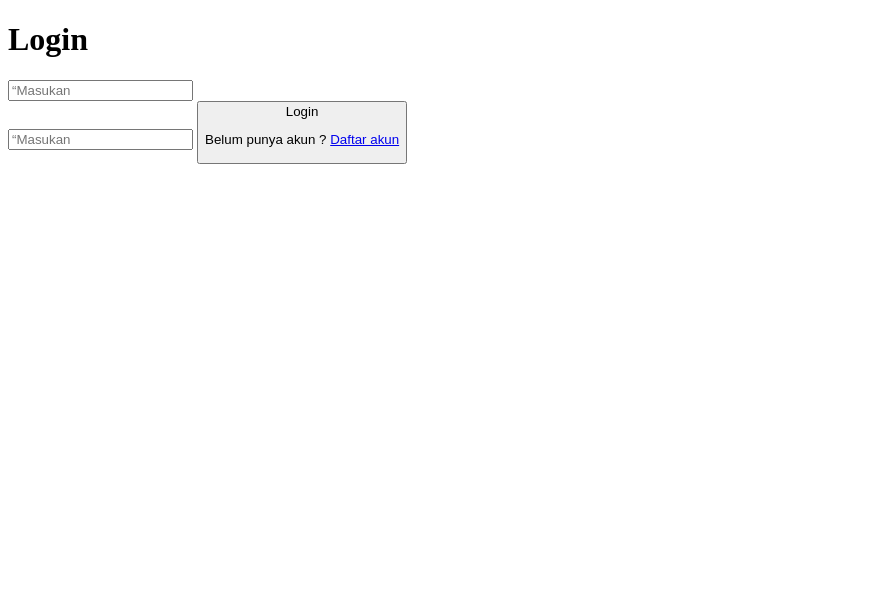
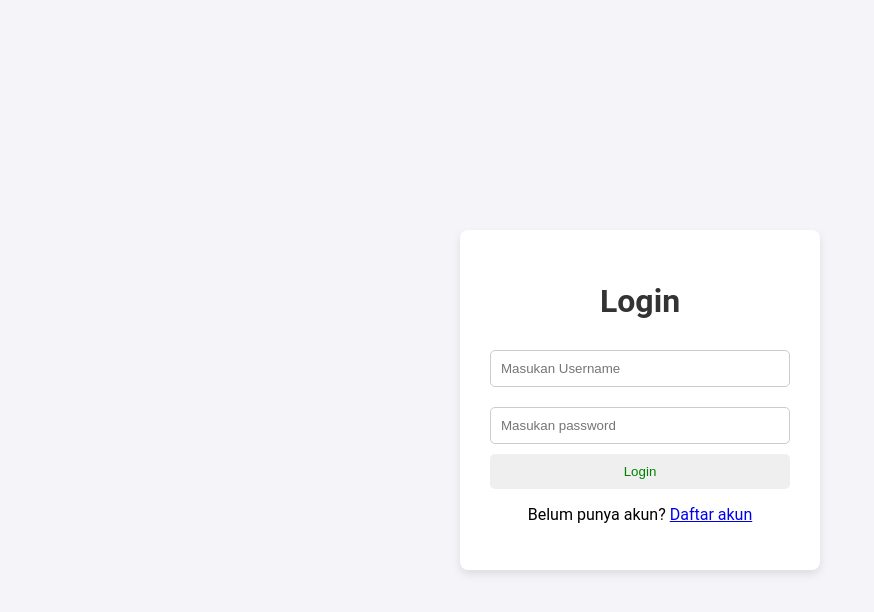
Before and after one commit to azkafirzy/Azka_Firzy_28_JULY_2025_GDB, a plain HTML site: page index.html in a window 1280 px wide. Shown: the whole page, without its empty margins (0-874 px from the left). Drawn offline with Linux system fonts and the light colour scheme.

Commit message:
Add files via upload

```diff
--- a/index.html
+++ b/index.html
@@ -1,20 +1,89 @@
-
-<!DOCTYPE html>
+<DOCTYPE html>
 <html>
     <head>
-         <h1 style=“text-align: center”>Login</h1>
+        <title>Login</title>
+        <style>
+            body {
+                font-family: Roboto, Sans-Serif;
+                background-color: #f4f4f9;
+                margin: 0;
+                padding: 0;
+                display: flex;
+                justify-content: center;
+                align-items: center;
+                height: 100vh;
+            }
+
+            .Login-container {
+                background-color: white;
+                padding: 30px;
+                border-radius: 8px;
+                box-shadow: 0 4px 8px rgba(0, 0, 0, 0.1);
+                width: 300px;
+                text-align: center;
+            }
+
+            h1 {
+                color: #333;
+                margin-bottom: 20px;
+            }
+
+            input {
+                width: 100%;
+                padding: 10px;
+                margin: 10px 0;
+                border-radius: 5px;
+                border: 1px solid #ccc;
+                box-sizing: border-box;
+            }
+
+            button {
+                width: 100%;
+                padding: 10px;
+                color: green;
+                border: none;
+                border-radius: 5px;
+                cursor: pointer;
+            }
+
+            button:hover {
+                background-color: #45a049;
+              }
+              .error{
+                  color: 12px;
+              }
+             </style>
     </head>
     <body>
-       <div>
-          <form>
-        <input type=“text” placeholder=“Masukan Username” style=“width: 100%; padding: 10px; margin: 10px; text- align: center” required /> <br />
-        <input type=“password” placeholder=“Masukan Password” style=“width: 100%; padding: 10px; margin: 10px;
-    text-align: center” required />
-        <button type=“submit” style=“background-color: #5c9ded; padding: 10px; margin: 10px; width: 100%”>Login</
-      button><br />
-        <p style=“text-align: center”>Belum punya akun ? <a class=“” href=“#” style=“text-align: center”>Daftar
-akun</a></p>
-          </form>
-       </div>
-    </body>
- </html>
+        <div class="Login-container">
+            <h1>Login</h1>
+            <form id="login form akun">
+                <input type="text" id="Username" placeholder="Masukan Username" />
+                <input type="password" id="pasword" placeholder="Masukan password" />
+                <button type="submit">Login</button>
+                <div id="error-message" class="error"></div>
+                <p>Belum punya akun? <a href="#">Daftar akun</a></p>
+               </form>
+        </div>
+<script>
+    document.getElementById('login form akun').addEventListener ('submit', function(event) {
+    event.preventDefault();
+
+
+    var username = document.getElementById('username').value;
+    var password = document.getElementById('password').value;
+    var errormessage = document.getElementById('errormessage');
+
+    if (username === '' || password === ''){
+        errorMessage.textContent = 'GABOLEH KOSONG WOY';
+    } else if (username !== 'Firzy' || password !=='123') {
+        errorMessage.textContent = 'username atau password salah';
+    } else {
+        errorMessage.textContent = ''
+        alert('sukses login');
+    }
+
+    });
+</script>
+</body>
+</html>
```
